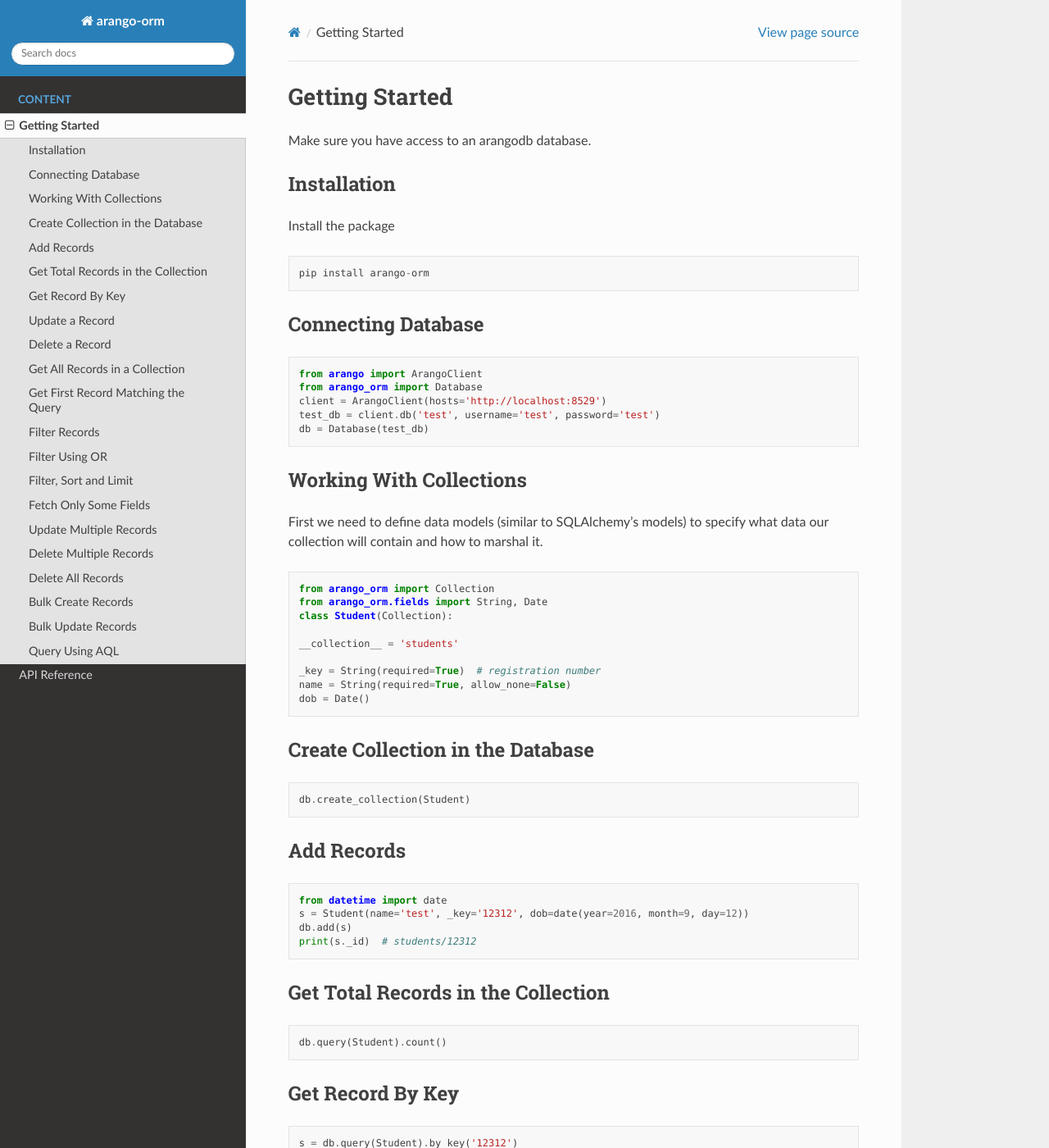
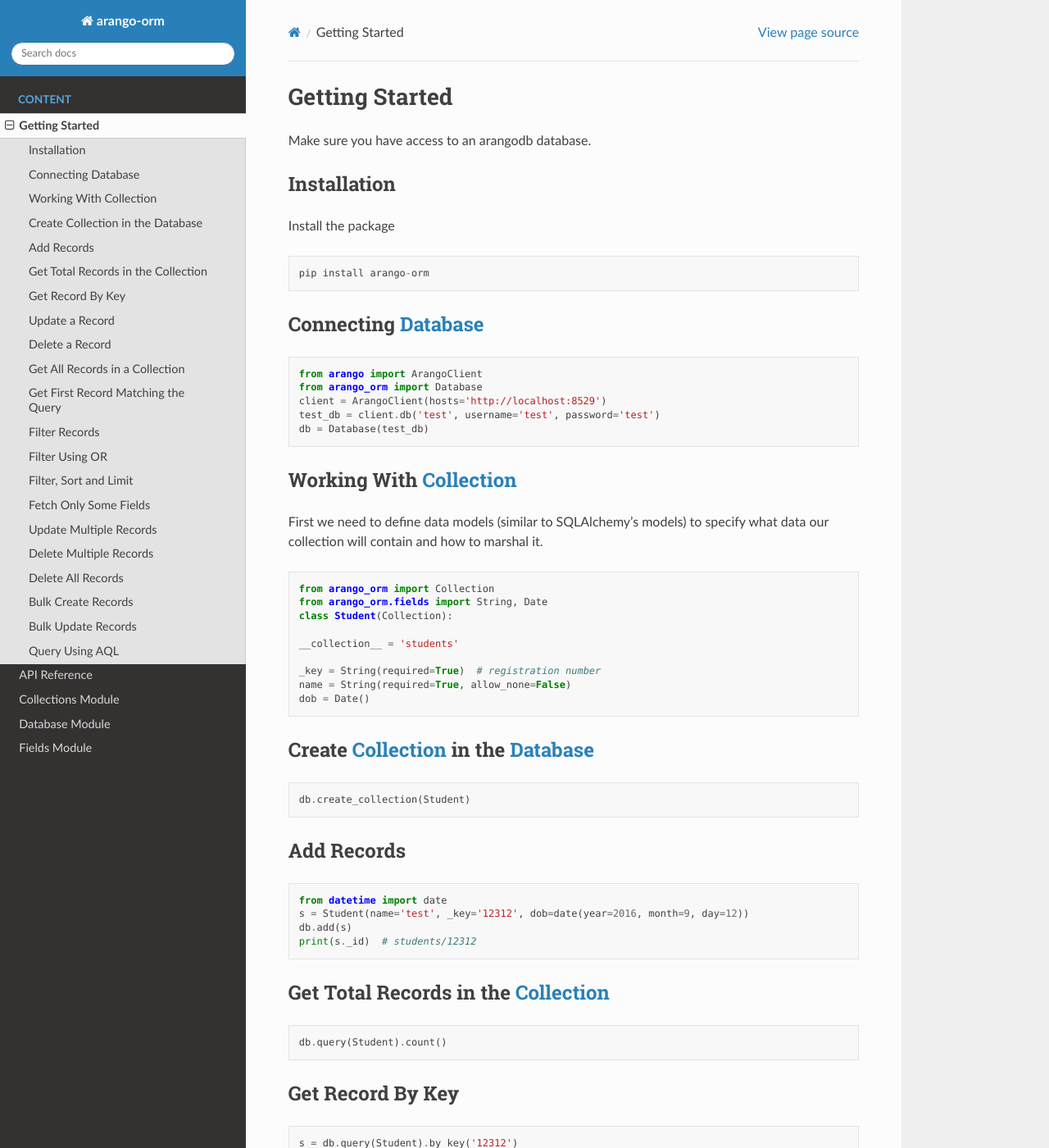
Before and after one commit to tameen/arango-orm, a Sphinx documentation site: the page built from docs/source/gettingstarted.rst, in a window 1280 px wide and 1400 px high. Shown: the whole window at 82% size. Built offline with Sphinx 7.4.7 and the Read the Docs theme 2.0.0, drawn with Linux system fonts in a browser that asks for light colours; some of the changed text lies outside the part shown.

Commit message:
11 Dec 2022

```diff
--- a/docs/source/conf.py
+++ b/docs/source/conf.py
@@ -30,8 +30,7 @@
 # Add any Sphinx extension module names here, as strings. They can be
 # extensions coming with Sphinx (named 'sphinx.ext.*') or your custom
 # ones.
-extensions = [
-]
+extensions = ['sphinx.ext.autosectionlabel']
 
 # Add any paths that contain templates here, relative to this directory.
 templates_path = ['_templates']
--- a/docs/source/gettingstarted.rst
+++ b/docs/source/gettingstarted.rst
@@ -11,10 +11,10 @@
 
 ::
 
-    pip install arango-orm
+    	pip install arango-orm
 
-Connecting Database
--------------------
+Connecting :ref:`Database <databaseapi>`
+-------------------------------------------
 
 .. code-block:: python
 
@@ -25,8 +25,8 @@
     db = Database(test_db)
 
 
-Working With Collections
--------------------------
+Working With :ref:`Collection <collectionapi>`
+---------------------------------------------------
 
 First we need to define data models (similar to SQLAlchemy’s models) to specify what data our collection will contain and how to marshal it.
 
@@ -42,8 +42,8 @@
     name = String(required=True, allow_none=False)
     dob = Date()
 
-Create Collection in the Database
-----------------------------------
+Create :ref:`Collection <collectionapi>` in the :ref:`Database<databaseapi>`
+------------------------------------------------------------------------------
 
 .. code-block:: python
 
@@ -59,8 +59,8 @@
     db.add(s)
     print(s._id)  # students/12312
 
-Get Total Records in the Collection
--------------------------------------
+Get Total Records in the :ref:`Collection <collectionapi>`
+-----------------------------------------------------------
 
 .. code-block:: python
 
@@ -89,8 +89,8 @@
     s = db.query(Student).by_key('12312')
     db.delete(s)
 
-Get All Records in a Collection
---------------------------------
+Get All Records in a :ref:`Collection <collectionapi>`
+-------------------------------------------------------
 .. code-block:: python
 
     students = db.query(Student).all()
@@ -135,8 +135,8 @@
     page_num, per_page = 2, 10
     page = db.query(Student).sort("name DESC").limit(per_page,start_from=(page_num - 1) * per_page)
 
-Fetch Only Some Fields
------------------------
+Fetch Only Some :ref:`Fields <fieldsapi>`
+------------------------------------------
 .. code-block:: python
 
     c = db.query(Student).limit(2).returns('_key', 'name').first()
--- a/docs/source/index.rst
+++ b/docs/source/index.rst
@@ -13,3 +13,6 @@
 
    gettingstarted
    api-reference
+   collection
+   database
+   fields
```
Also changed, not shown: 12 other files.
